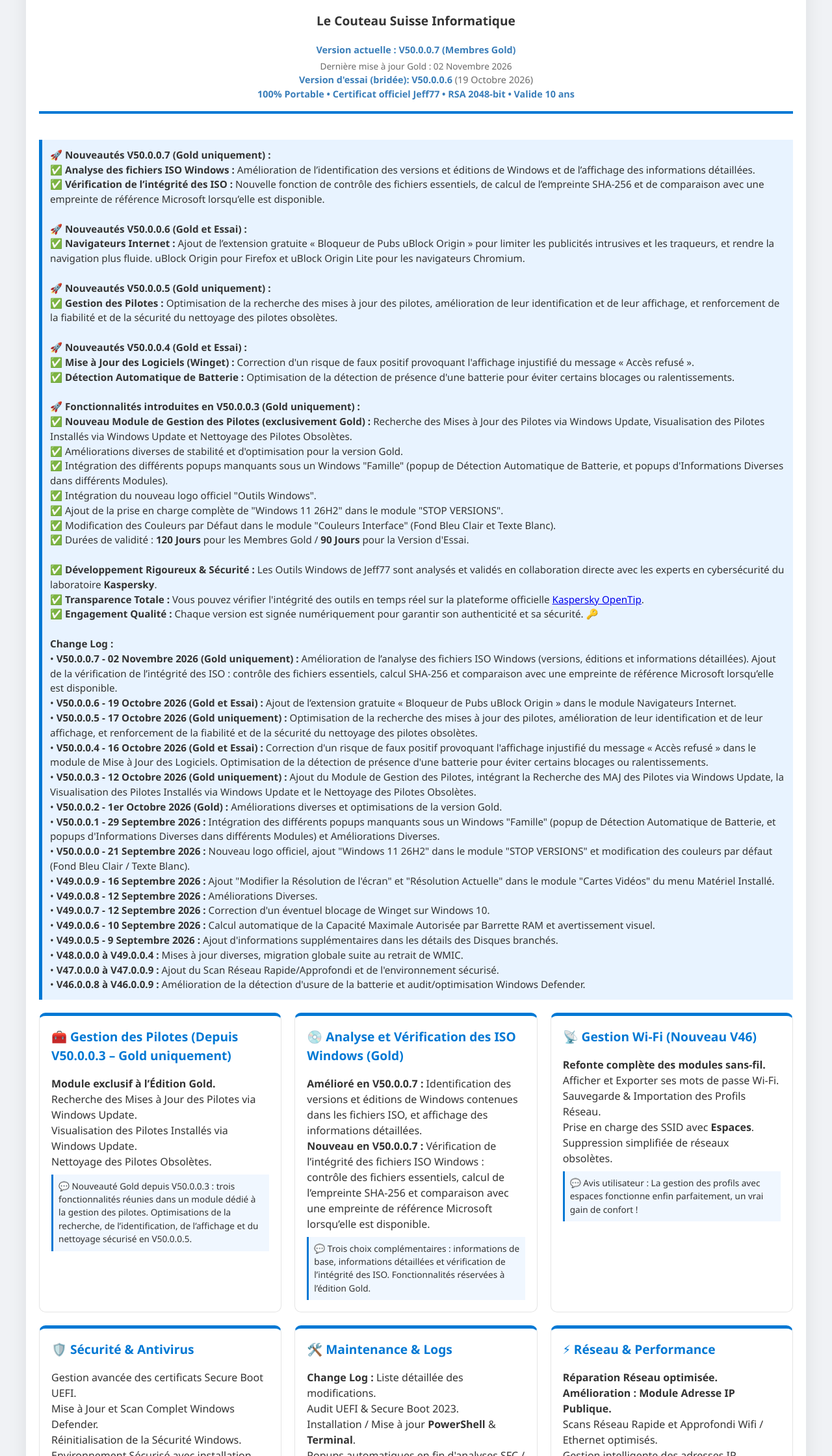
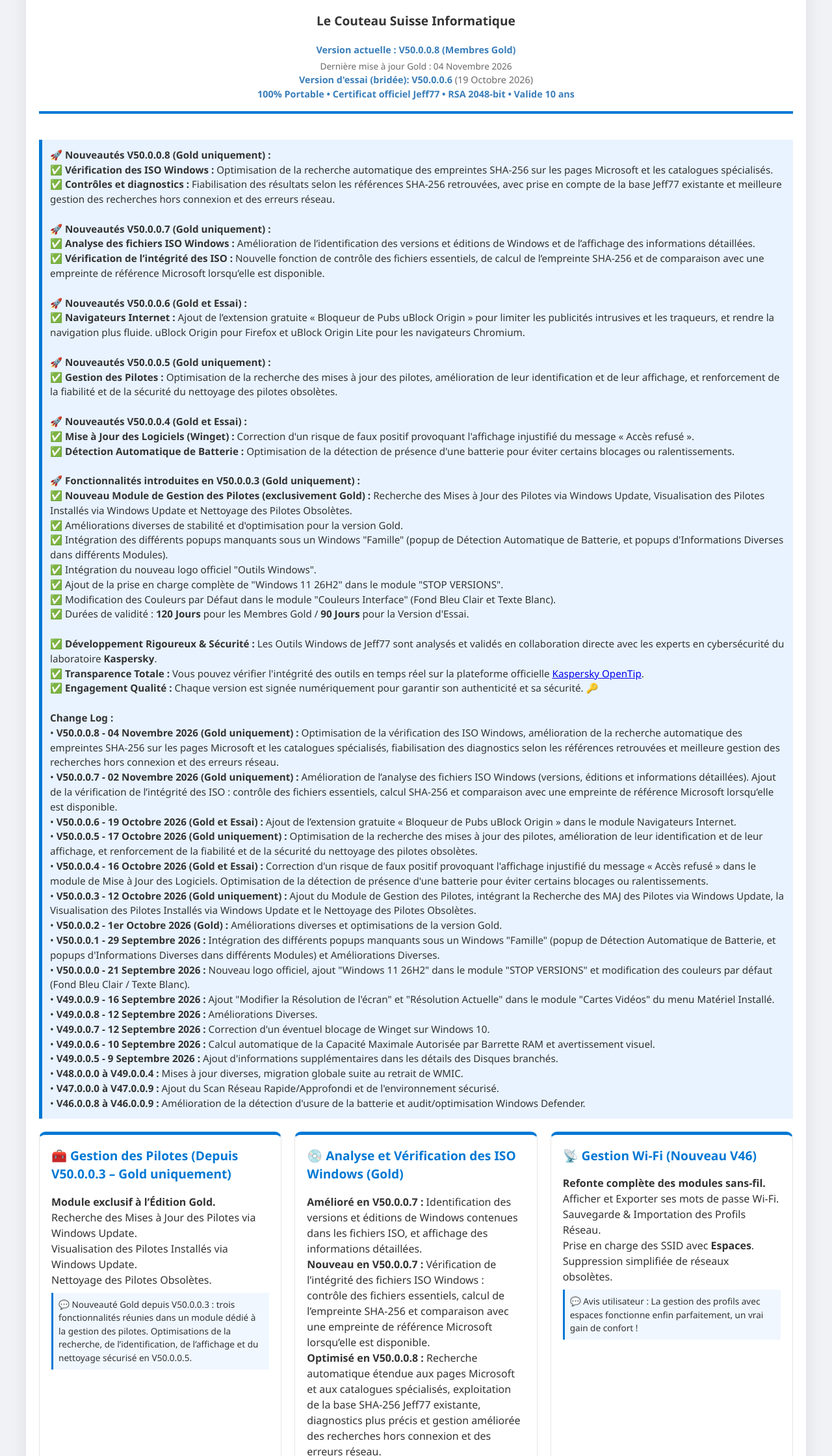
Before and after one commit to Jeff77-source/Outils-Windows-Jeff77, a plain HTML site: page index.html in a window 1280 px wide. Shown: the part 320-2560 px from the top of the page at 65% size. Drawn offline with Linux system fonts and the light colour scheme.

Commit message:
Update index.html

```diff
--- a/index.html
+++ b/index.html
@@ -4,7 +4,7 @@
 <head>
 <meta charset="UTF-8">
 <meta name="viewport" content="width=device-width, initial-scale=1.0">
-<title>Outils Windows Jeff77 - V50.0.0.7 Gold / V50.0.0.6 Essai</title>
+<title>Outils Windows Jeff77 - V50.0.0.8 Gold / V50.0.0.6 Essai</title>
 <style>
 :root{
 --blue:#0078D4;
@@ -200,13 +200,17 @@ class="header-logo">
 </a>
 <p class="tagline">Le Couteau Suisse Informatique</p>
 <div class="version">
-Version actuelle : <b>V50.0.0.7</b> (Membres Gold)
-<span class="version-date">Dernière mise à jour Gold : 02 Novembre 2026</span>
+Version actuelle : <b>V50.0.0.8</b> (Membres Gold)
+<span class="version-date">Dernière mise à jour Gold : 04 Novembre 2026</span>
 Version d'essai (bridée): V50.0.0.6 <span style="color:#444;font-weight:normal;">(19 Octobre 2026)</span><br>
 100% Portable • Certificat officiel Jeff77 • RSA 2048-bit • Valide 10 ans
 </div>
 </header>
 <div class="highlight-cert">
+🚀 <b>Nouveautés V50.0.0.8 (Gold uniquement) :</b><br>
+✅ <b>Vérification des ISO Windows :</b> Optimisation de la recherche automatique des empreintes SHA-256 sur les pages Microsoft et les catalogues spécialisés.<br>
+✅ <b>Contrôles et diagnostics :</b> Fiabilisation des résultats selon les références SHA-256 retrouvées, avec prise en compte de la base Jeff77 existante et meilleure gestion des recherches hors connexion et des erreurs réseau.<br>
+<br>
 🚀 <b>Nouveautés V50.0.0.7 (Gold uniquement) :</b><br>
 ✅ <b>Analyse des fichiers ISO Windows :</b> Amélioration de l’identification des versions et éditions de Windows et de l’affichage des informations détaillées.<br>
 ✅ <b>Vérification de l’intégrité des ISO :</b> Nouvelle fonction de contrôle des fichiers essentiels, de calcul de l’empreinte SHA-256 et de comparaison avec une empreinte de référence Microsoft lorsqu’elle est disponible.<br>
@@ -235,6 +239,7 @@ Version d'essai (bridée): V50.0.0.6 <span style="color:#444;font-weight:normal;
 ✅ <b>Engagement Qualité :</b> Chaque version est signée numériquement pour garantir son authenticité et sa sécurité. 🔑<br>
 <br>
 <b>Change Log :</b><br>
+• <b>V50.0.0.8 - 04 Novembre 2026 (Gold uniquement) :</b> Optimisation de la vérification des ISO Windows, amélioration de la recherche automatique des empreintes SHA-256 sur les pages Microsoft et les catalogues spécialisés, fiabilisation des diagnostics selon les références retrouvées et meilleure gestion des recherches hors connexion et des erreurs réseau.<br>
 • <b>V50.0.0.7 - 02 Novembre 2026 (Gold uniquement) :</b> Amélioration de l’analyse des fichiers ISO Windows (versions, éditions et informations détaillées). Ajout de la vérification de l’intégrité des ISO : contrôle des fichiers essentiels, calcul SHA-256 et comparaison avec une empreinte de référence Microsoft lorsqu’elle est disponible.<br>
 • <b>V50.0.0.6 - 19 Octobre 2026 (Gold et Essai) :</b> Ajout de l’extension gratuite « Bloqueur de Pubs uBlock Origin » dans le module Navigateurs Internet.<br>
 • <b>V50.0.0.5 - 17 Octobre 2026 (Gold uniquement) :</b> Optimisation de la recherche des mises à jour des pilotes, amélioration de leur identification et de leur affichage, et renforcement de la fiabilité et de la sécurité du nettoyage des pilotes obsolètes.<br>
@@ -266,7 +271,8 @@ Nettoyage des Pilotes Obsolètes.<br>
 <div class="card">
 <h2>💿 Analyse et Vérification des ISO Windows (Gold)</h2>
 <b>Amélioré en V50.0.0.7 :</b> Identification des versions et éditions de Windows contenues dans les fichiers ISO, et affichage des informations détaillées.<br>
-<b>Nouveau en V50.0.0.7 :</b> Vérification de l’intégrité des fichiers ISO Windows : contrôle des fichiers essentiels, calcul de l’empreinte SHA-256 et comparaison avec une empreinte de référence Microsoft lorsqu’elle est disponible.
+<b>Nouveau en V50.0.0.7 :</b> Vérification de l’intégrité des fichiers ISO Windows : contrôle des fichiers essentiels, calcul de l’empreinte SHA-256 et comparaison avec une empreinte de référence Microsoft lorsqu’elle est disponible.<br>
+<b>Optimisé en V50.0.0.8 :</b> Recherche automatique étendue aux pages Microsoft et aux catalogues spécialisés, exploitation de la base SHA-256 Jeff77 existante, diagnostics plus précis et gestion améliorée des recherches hors connexion et des erreurs réseau.
 <div class="avis">
 💬 Trois choix complémentaires : informations de base, informations détaillées et vérification de l’intégrité des ISO. Fonctionnalités réservées à l’édition Gold.
 </div>
@@ -350,20 +356,20 @@ Mises à jour régulières des versions Gold et Essai.
 <div class="verdict">
 <div class="stars">★★★★★</div>
 <div class="score">20 / 20</div>
-<p>La V50.0.0.7 Gold améliore l’analyse des fichiers ISO Windows et introduit une vérification de leur intégrité, avec contrôle des fichiers essentiels, calcul SHA-256 et comparaison avec une empreinte de référence Microsoft lorsqu’elle est disponible. La V50.0.0.6, toujours disponible en version d’essai, ajoute l’extension gratuite « Bloqueur de Pubs uBlock Origin » dans le module Navigateurs Internet pour limiter les publicités intrusives et les traqueurs. Les deux éditions conservent les améliorations de la V50.0.0.4 concernant la mise à jour des logiciels (Winget) et la détection de présence d’une batterie. La version Gold bénéficie également des optimisations de la V50.0.0.5 pour la recherche, l’identification et le nettoyage sécurisé des pilotes obsolètes. Le module de Gestion des Pilotes reste exclusivement réservé à l’édition Gold.</p>
+<p>La V50.0.0.8 Gold optimise la vérification de l’intégrité des fichiers ISO Windows, améliore la recherche des empreintes SHA-256 sur les pages Microsoft et les catalogues spécialisés, et fiabilise les diagnostics, y compris lors des recherches hors connexion ou en cas d’erreurs réseau. Cette version perfectionne les fonctionnalités ISO introduites et améliorées en V50.0.0.7. La V50.0.0.6, toujours disponible en version d’essai, ajoute l’extension gratuite « Bloqueur de Pubs uBlock Origin » dans le module Navigateurs Internet pour limiter les publicités intrusives et les traqueurs. Les deux éditions conservent les améliorations de la V50.0.0.4 concernant la mise à jour des logiciels (Winget) et la détection de présence d’une batterie. La version Gold bénéficie également des optimisations de la V50.0.0.5 pour la recherche, l’identification et le nettoyage sécurisé des pilotes obsolètes. Le module de Gestion des Pilotes reste exclusivement réservé à l’édition Gold.</p>
 </div>
 <div style="text-align:center;width:100%;">
 <a href="https://www.jeff77.fr/soutenir" class="btn btn-gold">
 🏆 DEVENIR MEMBRE GOLD
 </a>
 <p style="font-size:1.05rem;font-weight:bold;color:#333;margin-top:10px;">ACCÈS COMPLET AU SITE</p>
-<p style="font-size:0.8rem;color:#666;margin-top:5px;margin-bottom:20px;">Chaque version Gold (V50.0.0.7), complète et non bridée, est désormais valable 120 Jours. Accès illimité aux Téléchargements. Pour les Membres Gold, téléchargez chaque nouvelle version dès sa sortie, sans limite.</p>
+<p style="font-size:0.8rem;color:#666;margin-top:5px;margin-bottom:20px;">Chaque version Gold (V50.0.0.8), complète et non bridée, est désormais valable 120 Jours. Accès illimité aux Téléchargements. Pour les Membres Gold, téléchargez chaque nouvelle version dès sa sortie, sans limite.</p>
 </div>
 <div class="footer-site-link">
 <a href="https://www.jeff77.fr/" target="_blank">🌐 Accéder au site officiel : www.jeff77.fr</a>
 </div>
 <div class="footer">
-© 2026 Jeff77 Tech • Solution portable signée numériquement • Gold V50.0.0.7 / Essai V50.0.0.6
+© 2026 Jeff77 Tech • Solution portable signée numériquement • Gold V50.0.0.8 / Essai V50.0.0.6
 </div>
 </div>
 </body>
```
